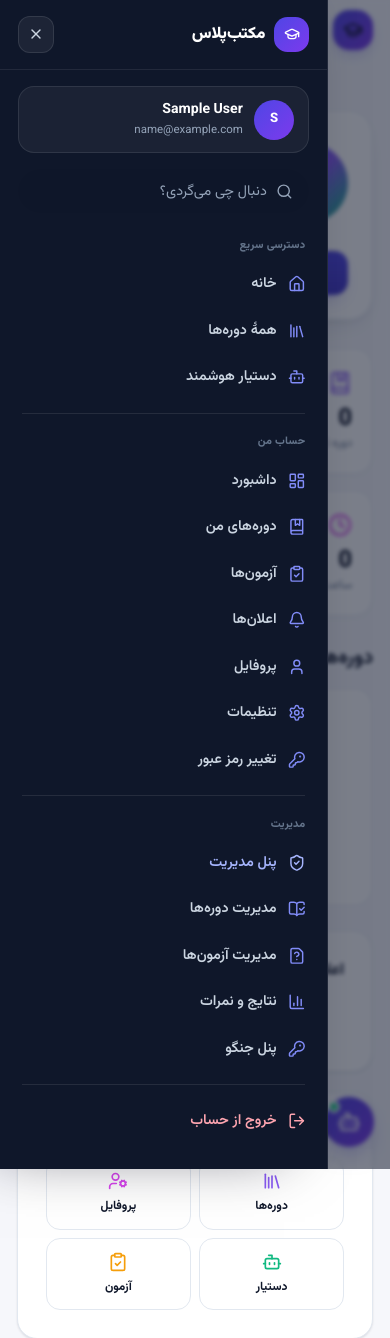
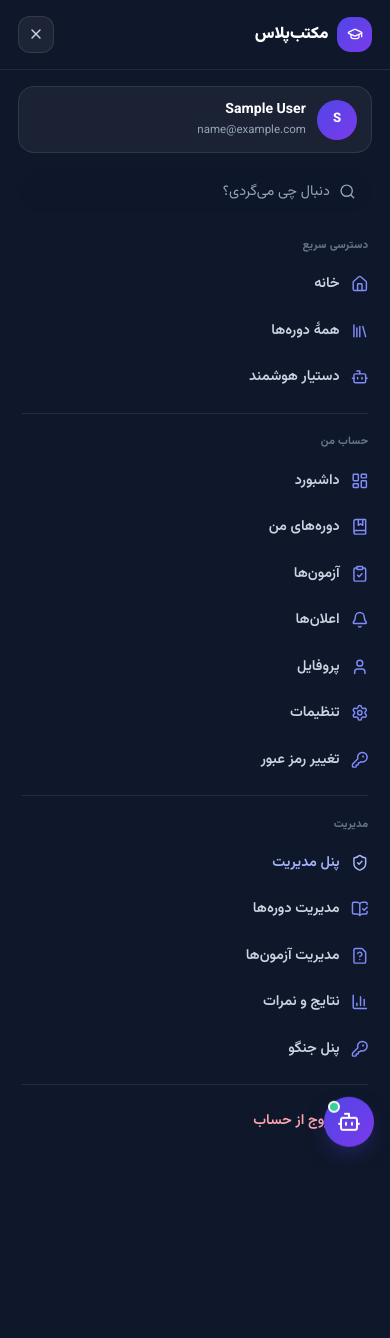
Before and after one commit to mohammadreza829/django_SchoolManagementSystem, a Django app: page /accounts/dashboard/ in a window 390 px wide, after a click that opens the changed part. Shown: the top 1338 px of the page. After the commit the page ends 1158 px from the top, so only its background shows below. Run offline with Django 5.2, Linux system fonts and the light colour scheme; the visitor is signed in with stand-in values (Sample User, id 1); data that the repository does not hold is empty; some libraries are stand-ins or nearby versions.

Commit message:
fix(ui): repair broken mobile nav overlay and white side gap

```diff
--- a/static/css/mobile.css
+++ b/static/css/mobile.css
@@ -15,68 +15,89 @@ html { -webkit-text-size-adjust: 100%; }
 body { overflow-x: hidden; }
 img, svg, video, iframe, canvas { max-width: 100%; }
 
-/* شکستن کلمات بلند (URL، اسم فایل) که باعث سرریز افقی می‌شوند */
 @media (max-width: 767.98px) {
   p, h1, h2, h3, h4, li, td, th, .card-title, .cc-title { overflow-wrap: anywhere; }
 }
 
-/* جدول‌های عریض روی موبایل اسکرول‌شونده شوند، نه سرریز */
 @media (max-width: 767.98px) {
   table { display: block; width: 100%; overflow-x: auto; -webkit-overflow-scrolling: touch; }
 }
 
-/* ---------- container ---------- */
 @media (max-width: 767.98px) {
   .container-x { padding-inline: 1.05rem !important; }
 }
 
-/* ---------- هدر ---------- */
 @media (max-width: 1023.98px) {
   .site-nav .container-x {
     gap: .55rem !important;
     padding-top: .65rem !important;
     padding-bottom: .65rem !important;
   }
-  /* دکمه‌های ورود/ثبت‌نام روی موبایل جمع‌وجورتر */
   .site-nav .btn-sm { padding-inline: .8rem !important; font-size: .78rem !important; }
 }
 @media (max-width: 380px) {
-  /* روی گوشی‌های خیلی باریک، دکمه‌ی ثبت‌نام جا نمی‌شود؛ در منو هست */
   .site-nav .nav-cta-signup { display: none !important; }
 }
 
-/* ارتفاع واقعی هدر روی موبایل کمتر از pt-20 است */
 @media (max-width: 1023.98px) { main { padding-top: 4.6rem !important; } }
 @media (max-width: 640px) { main { padding-top: 4.35rem !important; } }
 
-/* وقتی منوی موبایل باز است بدنه اسکرول نشود */
-body.nav-locked { overflow: hidden; }
+html.nav-locked,
+body.nav-locked {
+  overflow: hidden !important;
+  overscroll-behavior: none;
+}
 
-/* ============================================================
-   منوی کشویی موبایل (side sheet)
-   ============================================================ */
 .mnav-overlay {
-  position: fixed;
-  inset: 0;
-  z-index: 45;
-  background: rgba(15, 23, 42, .55);
-  backdrop-filter: blur(2px);
-  -webkit-backdrop-filter: blur(2px);
+  position: fixed !important;
+  top: 0;
+  right: 0;
+  bottom: 0;
+  left: 0;
+  width: 100%;
+  height: 100%;
+  height: 100dvh;
+  z-index: 80;
+  margin: 0;
+  background: rgba(15, 23, 42, .62);
+  -webkit-backdrop-filter: blur(4px);
+  backdrop-filter: blur(4px);
 }
 
 .mnav {
-  position: fixed;
+  position: fixed !important;
   top: 0;
+  right: 0;
   bottom: 0;
-  inset-inline-end: 0;
-  z-index: 50;
-  width: min(20.5rem, 86vw);
+  left: auto;
+  z-index: 85;
+  width: min(22rem, 100vw);
+  max-width: 100%;
+  height: 100%;
+  height: 100dvh;
+  max-height: 100dvh;
+  margin: 0;
   display: flex;
   flex-direction: column;
   background: #0f172a;
   color: #e2e8f0;
-  border-inline-start: 1px solid rgba(255, 255, 255, .08);
-  box-shadow: -24px 0 60px -20px rgba(2, 6, 23, .6);
+  border: 0;
+  box-shadow: -24px 0 60px -20px rgba(2, 6, 23, .65);
+  padding-top: env(safe-area-inset-top);
+  padding-bottom: env(safe-area-inset-bottom);
+  overscroll-behavior: contain;
+}
+
+.mnav-anim { transition: transform .28s cubic-bezier(.22, 1, .36, 1); }
+.mnav-off { transform: translate3d(100%, 0, 0); }
+.mnav-on { transform: translate3d(0, 0, 0); }
+
+@media (max-width: 639.98px) {
+  .mnav {
+    width: 100vw;
+    max-width: none;
+    box-shadow: none;
+  }
 }
 
 .mnav-head {
@@ -127,9 +148,16 @@ body.nav-locked { overflow: hidden; }
   -webkit-overflow-scrolling: touch;
   overscroll-behavior: contain;
   padding: 1rem 0 1.6rem;
+  scrollbar-width: thin;
+  scrollbar-color: rgba(255, 255, 255, .25) transparent;
+}
+.mnav-body::-webkit-scrollbar { width: 6px; }
+.mnav-body::-webkit-scrollbar-track { background: transparent; }
+.mnav-body::-webkit-scrollbar-thumb {
+  background: rgba(255, 255, 255, .22);
+  border-radius: 99px;
 }
 
-/* کادر جست‌وجوی داخل منو — روی گوشی تنها راه دسترسی به جست‌وجو */
 .mnav-search { padding: 0 1.1rem 1rem; }
 .mnav-search-box {
   display: flex;
@@ -183,7 +211,6 @@ body.nav-locked { overflow: hidden; }
   border: 0;
   text-align: start;
   text-decoration: none;
-  /* هدف لمسی استاندارد */
   min-height: 44px;
 }
 .mnav-item:hover,
@@ -252,6 +279,7 @@ body.nav-locked { overflow: hidden; }
   border-radius: 1rem;
   background: rgba(255, 255, 255, .05);
   border: 1px solid rgba(255, 255, 255, .09);
+  text-decoration: none;
 }
 .mnav-user img,
 .mnav-user .mnav-avatar {
@@ -309,9 +337,6 @@ body.nav-locked { overflow: hidden; }
   border: 1px solid rgba(255, 255, 255, .14);
 }
 
-/* ============================================================
-   توست‌ها (پیام‌های جنگو)
-   ============================================================ */
 .nv-toasts {
   position: fixed;
   top: 4.9rem;
@@ -331,30 +356,21 @@ body.nav-locked { overflow: hidden; }
   }
 }
 
-/* ============================================================
-   گوی دستیار: با نوار خرید و لبه‌ی امن گوشی تداخل نکند
-   ============================================================ */
 @media (max-width: 1023.98px) {
   .nv-fab { bottom: calc(1rem + env(safe-area-inset-bottom)); }
   body:has(.nv-buybar) .nv-fab { bottom: calc(5.4rem + env(safe-area-inset-bottom)); }
 }
 
-/* نوار خرید چسبان: احترام به لبه‌ی امن + جا نشدن متن */
 @media (max-width: 1023.98px) {
   .nv-buybar {
     padding: .7rem .9rem calc(.7rem + env(safe-area-inset-bottom));
     gap: .7rem;
   }
   .nv-buybar .btn { padding-inline: .95rem; font-size: .82rem; }
-  /* فوتر و انتهای صفحه زیر نوار خرید پنهان نشود */
   body:has(.nv-buybar) .site-footer { padding-bottom: 4.5rem; }
 }
 
-/* ============================================================
-   صفحهٔ دوره روی موبایل و تبلت
-   ============================================================ */
 @media (max-width: 1023.98px) {
-  /* منوی پرش چسبان: زیر هدر بچسبد، نه زیرش پنهان شود */
   .nv-subnav {
     top: 4.5rem;
     width: 100%;
@@ -379,43 +395,15 @@ body.nav-locked { overflow: hidden; }
   .nv-rate label { font-size: 1.65rem; }
 }
 
-/* ============================================================
-   صفحهٔ جلسه روی موبایل
-   ============================================================ */
 @media (max-width: 1023.98px) {
-  /* سرفصل‌ها روی موبایل نباید ۶۰۰px ارتفاع بگیرد */
   .lesson-rail { max-height: 22rem !important; }
 }
 
-/* ============================================================
-   فوتر روی موبایل
-   ============================================================ */
 @media (max-width: 639.98px) {
   .sf-grid { gap: 1.75rem; padding: 2.5rem 0 1.75rem; }
   .sf-bottom-in { flex-direction: column; align-items: flex-start; text-align: start; }
 }
 
-/* ============================================================
-   احترام به تنظیم کاهش حرکت
-   ============================================================ */
 @media (prefers-reduced-motion: reduce) {
-  .mnav, .mnav-overlay, .mnav-chev { transition: none !important; }
+  .mnav, .mnav-overlay, .mnav-chev, .mnav-anim { transition: none !important; }
 }
-
-
-/* Mobile navigation viewport fix */
-@media (max-width: 1023.98px) {
-  .site-nav.nav-open {
-    z-index: 100 !important;
-    backdrop-filter: none !important;
-    -webkit-backdrop-filter: none !important;
-    background: transparent !important;
-    border-bottom-color: transparent !important;
-    box-shadow: none !important;
-  }
-  .site-nav.nav-open .mnav-overlay,
-  .site-nav.nav-open .mnav {
-    height: 100dvh;
-    min-height: 100vh;
-  }
-}
```
